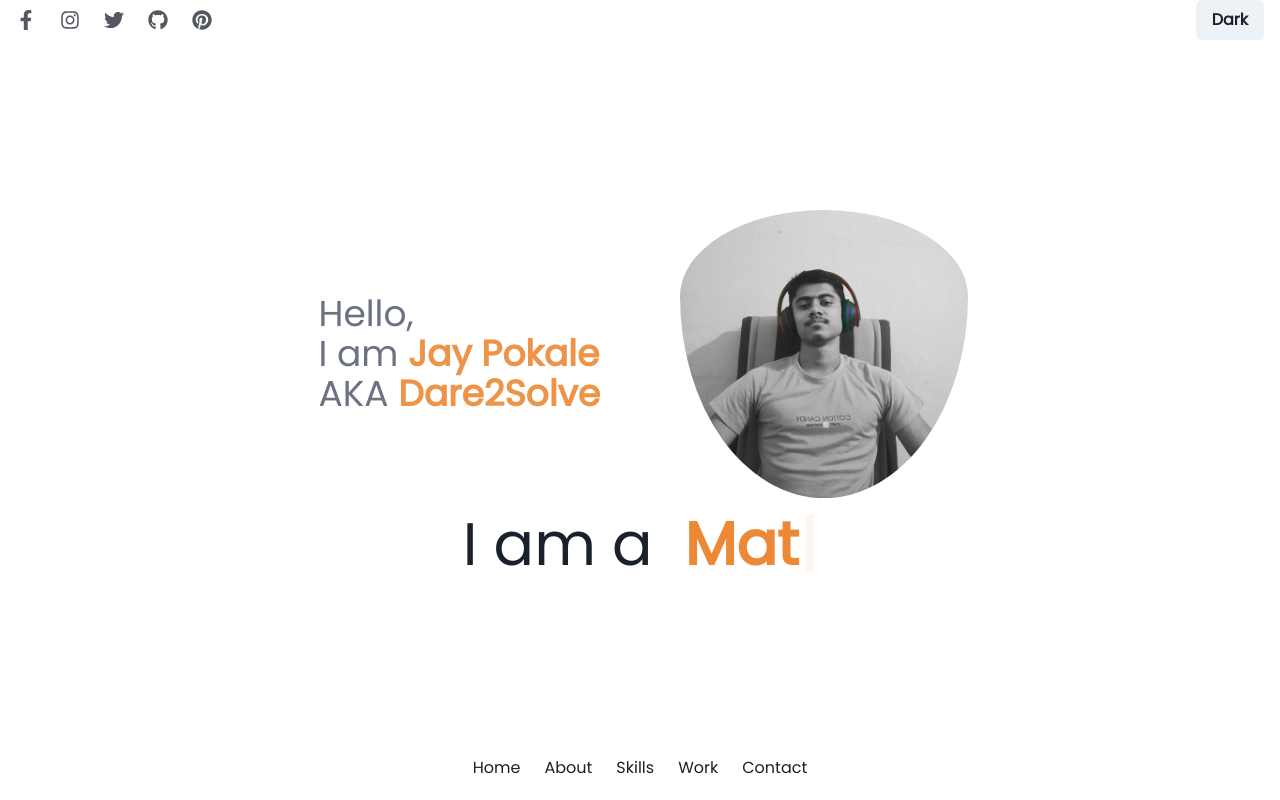
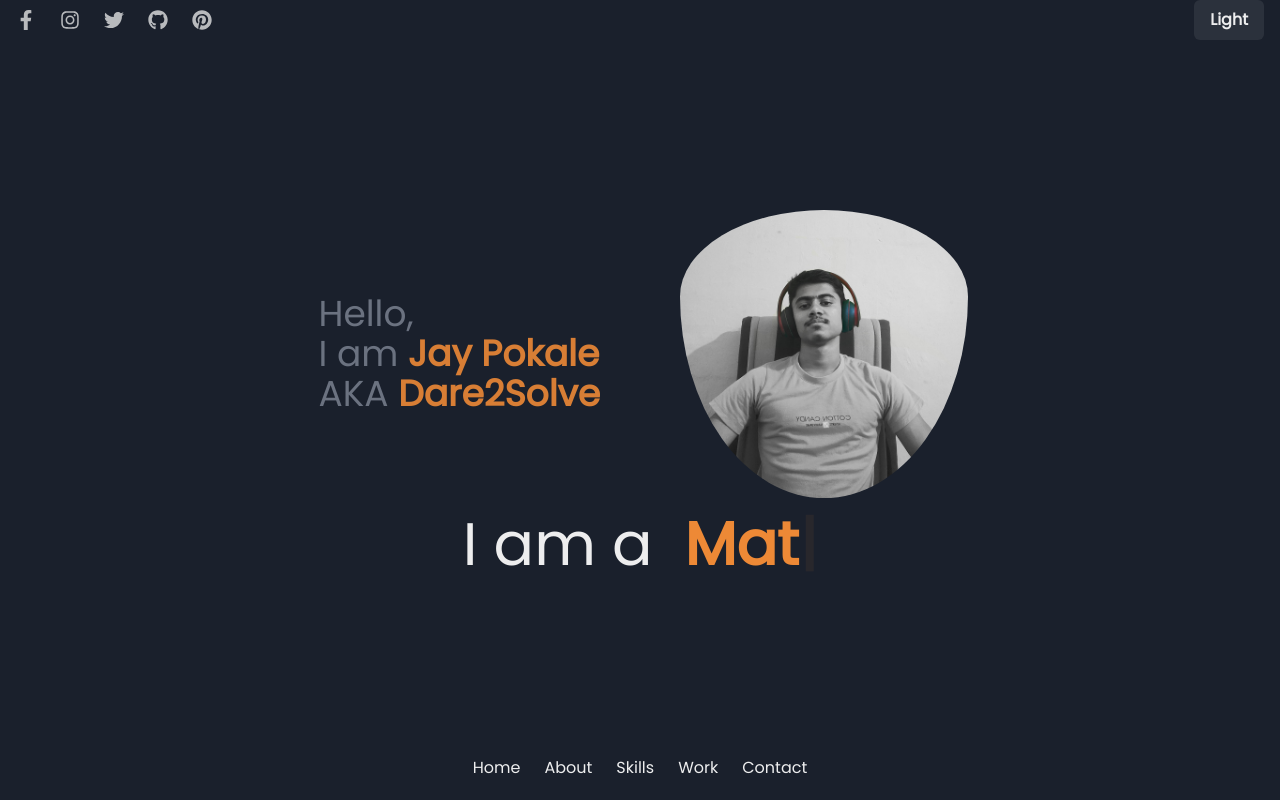
Before and after one commit to JayPokale/portfolio, a Next.js app: page / in a window 1280 px wide. Shown: the top 800 px of the page. Built offline with nearby package versions, Linux system fonts and the light colour scheme.

Commit message:
Skills Animations

```diff
--- a/styles/theme.ts
+++ b/styles/theme.ts
@@ -1,7 +1,7 @@
 import { extendTheme, type ThemeConfig } from '@chakra-ui/react'
 
 const config: ThemeConfig = {
-  initialColorMode: 'light',
+  initialColorMode: 'dark',
   useSystemColorMode: false,
 }
 
```
